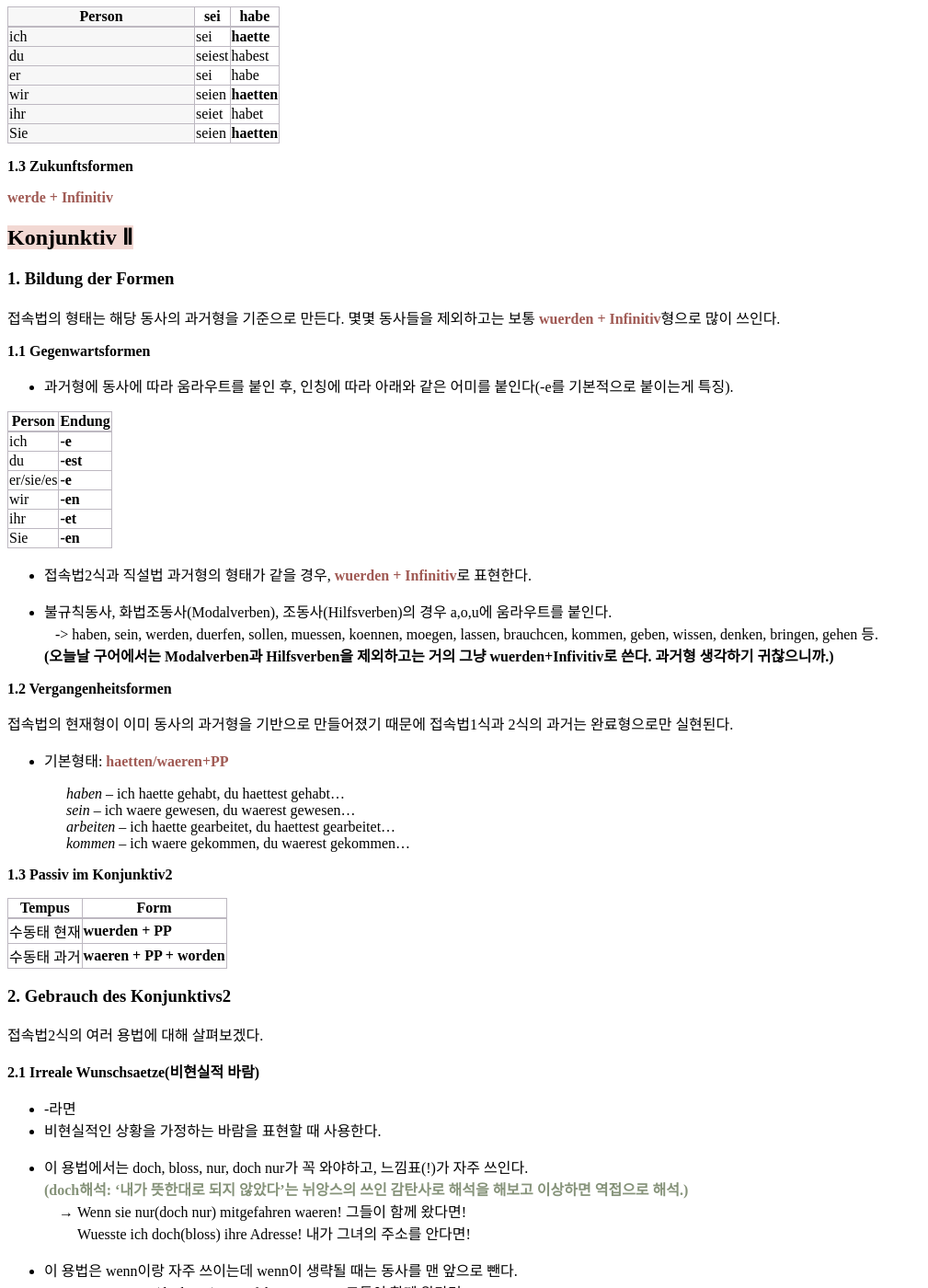
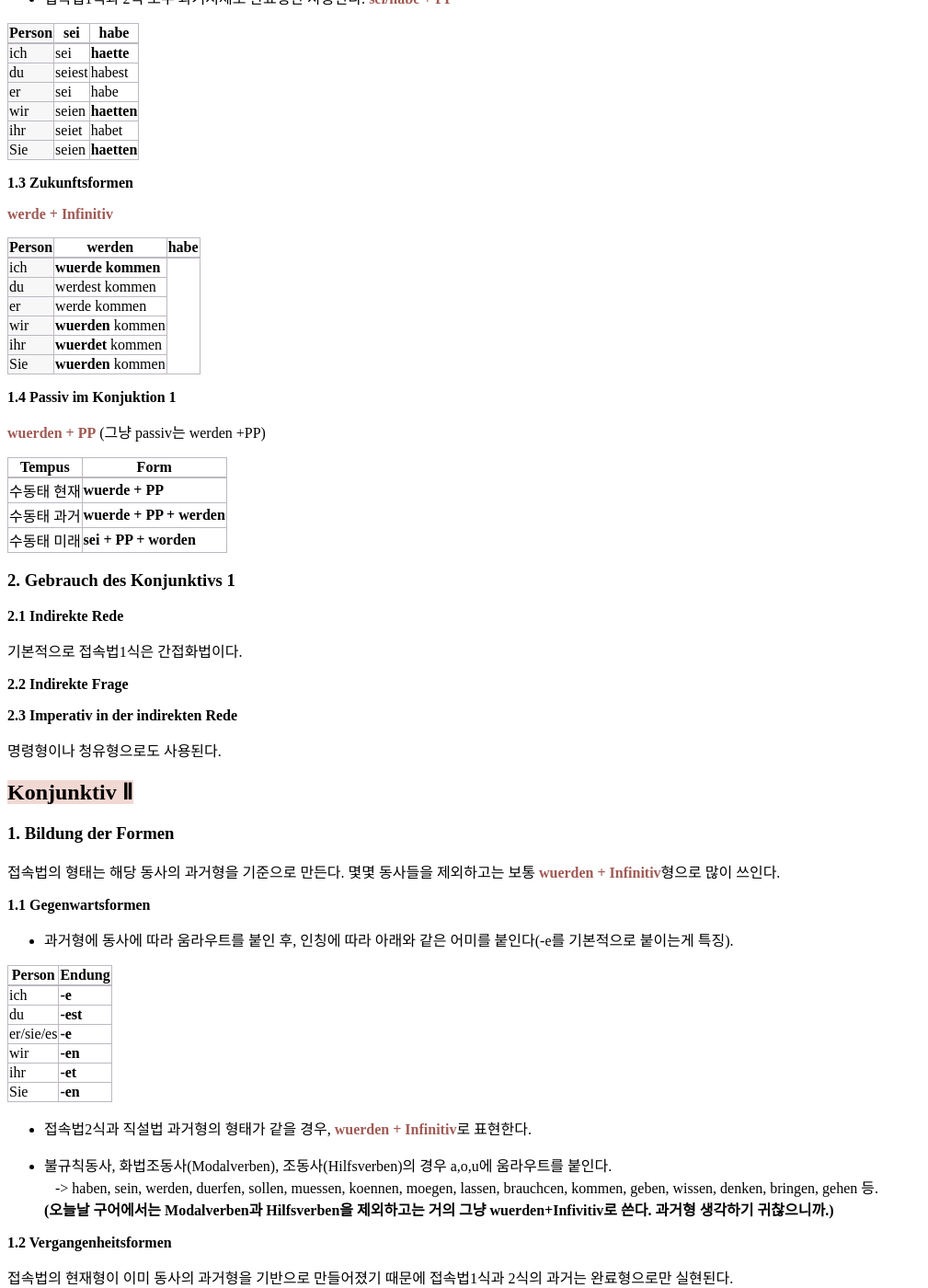
Before and after one commit to finddme/finddme.github.io, a Jekyll site: the page built from _posts/2021-01-24-DeutschGrammtik.md, in a window 1280 px wide and 1400 px high, scrolled down 9175 px. Shown: the whole window at 92% size, without its empty margins (0-1009 px from the left). Built offline with Jekyll 4.4.1, drawn with Linux system fonts in a browser that asks for light colours; some of the changed text lies outside the part shown.

Commit message:
Update 2021-01-24-DeutschGrammtik.md

```diff
--- a/_posts/2021-01-24-DeutschGrammtik.md
+++ b/_posts/2021-01-24-DeutschGrammtik.md
@@ -764,7 +764,7 @@ Partizipialsaetze는 분사가 부문장처럼 쓰이는 경우이다. 이때는
    </head>
    <body>
      <table style="border-collapse:collapse">
-       <tr><th class="line6" bgcolor="#F8F7F9">Person</th><th class="line2">sei</th><th class="line2">habe</th></tr>
+       <tr><th class="line4" bgcolor="#F8F7F9">Person</th><th class="line2">sei</th><th class="line2">habe</th></tr>
        <tr><td class="line3">ich</td><td class="line">sei</td><td class="line"><strong>haette</strong></td></tr>
        <tr><td class="line3">du</td><td class="line">seiest</td><td class="line">habest</td></tr>
        <tr><td class="line3">er</td><td class="line">sei</td><td class="line">habe</td></tr>
@@ -779,6 +779,80 @@ Partizipialsaetze는 분사가 부문장처럼 쓰이는 경우이다. 이때는
 **1.3 Zukunftsformen**
 
 <span style="color:#A05A54; font-weight: bold;">werde + Infinitiv</span>
+
+
+<html>
+  <head>
+    <style type="text/css">
+      .line{border-bottom: 1px solid #BDB8C1;}
+      .line2{border-bottom: 2px solid #BDB8C1;}
+      .line3{border-bottom: 1px solid #BDB8C1; background-color: #F7F7F7;}
+      .line4{border-bottom: 2px solid #BDB8C1; background-color: #F7F7F7;}
+      .line5{border-bottom: 2px solid #BDB8C1; width: 200px;}
+      .line6{border-bottom: 2px solid #BDB8C1; background-color: #F7F7F7; width: 200px;}
+      table, th, td {
+         border:1px solid #BDB8C1;
+         background-color: #FFFFFF;
+       }
+    </style>
+   </head>
+   <body>
+     <table style="border-collapse:collapse">
+       <tr><th class="line4" bgcolor="#F8F7F9">Person</th><th class="line2">werden</th><th class="line2">habe</th></tr>
+       <tr><td class="line3">ich</td><td class="line"><strong>wuerde kommen</strong></td></tr>
+       <tr><td class="line3">du</td><td class="line">werdest kommen</td></tr>
+       <tr><td class="line3">er</td><td class="line">werde kommen</td></tr>
+       <tr><td class="line3">wir</td><td class="line"><strong>wuerden</strong> kommen</td></tr>
+       <tr><td class="line3">ihr</td><td class="line"><strong>wuerdet</strong> kommen</td></tr>
+       <tr><td class="line3">Sie</td><td class="line"><strong>wuerden</strong> kommen</td></tr>
+    </table>
+ </body>
+ </html>
+
+
+**1.4 Passiv im Konjuktion 1**
+
+
+<span style="color:#A05A54; font-weight: bold;">wuerden + PP</span> (그냥 passiv는 werden +PP)
+
+<html>
+  <head>
+    <style type="text/css">
+      .line{border-bottom: 1px solid #BDB8C1;}
+      .line2{border-bottom: 2px solid #BDB8C1;}
+      .line3{border-bottom: 1px solid #BDB8C1; background-color: #F7F7F7;}
+      .line4{border-bottom: 2px solid #BDB8C1; background-color: #F7F7F7;}
+      table, th, td {
+         border:1px solid #FFFFFF;
+         background-color: #FFFFFF;
+       }
+    </style>
+   </head>
+   <body>
+     <table style="border-collapse:collapse">
+       <tr><th class="line2" bgcolor="#F8F7F9">Tempus</th><th class="line2">Form</th></tr>
+       <tr><td>수동태 현재</td><td><strong>wuerde + PP</strong></td></tr>
+       <tr><td>수동태 과거</td><td><strong>wuerde + PP + werden</strong></td></tr>
+       <tr><td>수동태 미래</td><td><strong>sei + PP + worden</strong></td></tr>
+    </table>
+ </body>
+</html>
+
+
+### 2. Gebrauch des Konjunktivs 1
+
+**2.1 Indirekte Rede**
+
+기본적으로 접속법1식은 간접화법이다.
+
+**2.2 Indirekte Frage**
+
+
+**2.3 Imperativ in der indirekten Rede**
+
+명령형이나 청유형으로도 사용된다.
+
+
 
 ## <span style="background-color:#F2D8D3">Konjunktiv Ⅱ</span>
 
@@ -840,7 +914,7 @@ Partizipialsaetze는 분사가 부문장처럼 쓰이는 경우이다. 이때는
 &nbsp;&nbsp;&nbsp;&nbsp;&nbsp;&nbsp;&nbsp;&nbsp;&nbsp;&nbsp;&nbsp;&nbsp;&nbsp;&nbsp;&nbsp;&nbsp;*kommen* – ich waere gekommen, du waerest gekommen...
 
 
-**1.3 Passiv im Konjunktiv2**
+**1.3 Passiv im Konjunktiv 2**
 
 <html>
   <head>
@@ -865,7 +939,7 @@ Partizipialsaetze는 분사가 부문장처럼 쓰이는 경우이다. 이때는
 </html>
 
 
-### 2. Gebrauch des Konjunktivs2
+### 2. Gebrauch des Konjunktivs 2
 접속법2식의 여러 용법에 대해 살펴보겠다.
 
 **2.1 Irreale Wunschsaetze(비현실적 바람)**
```
